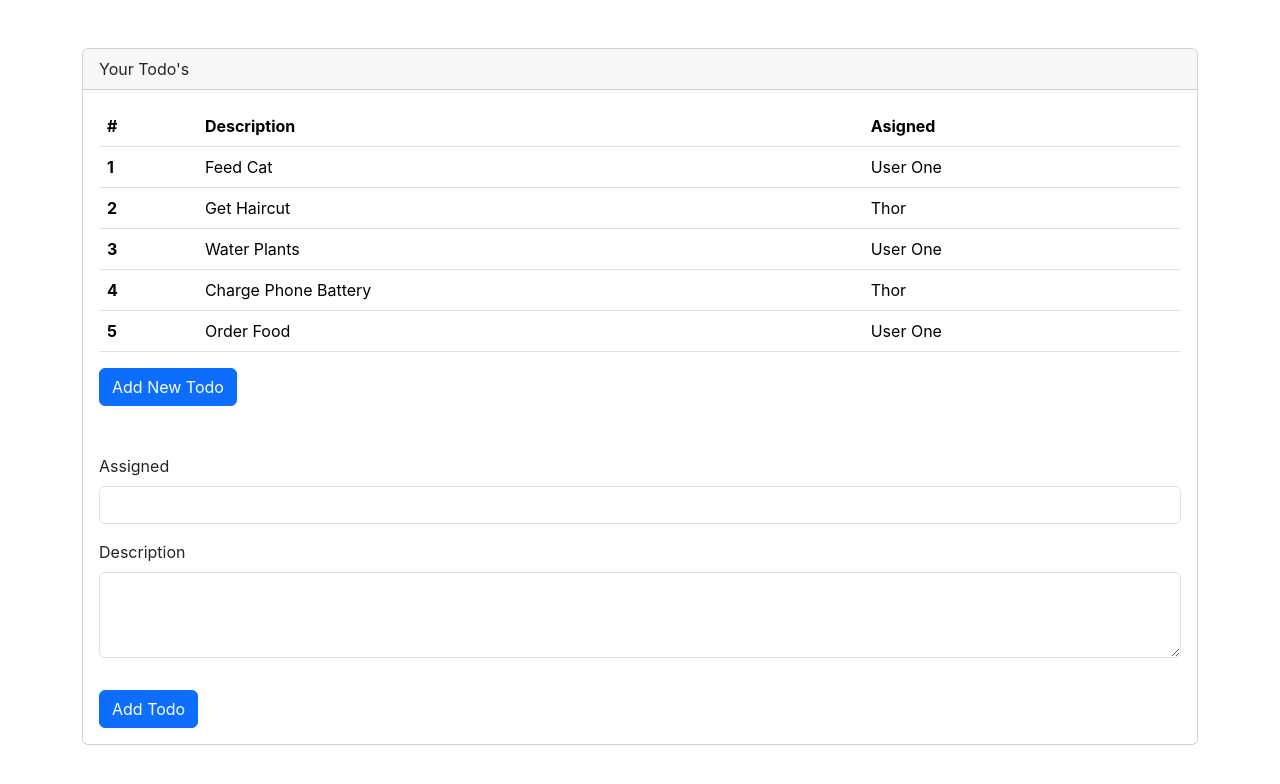
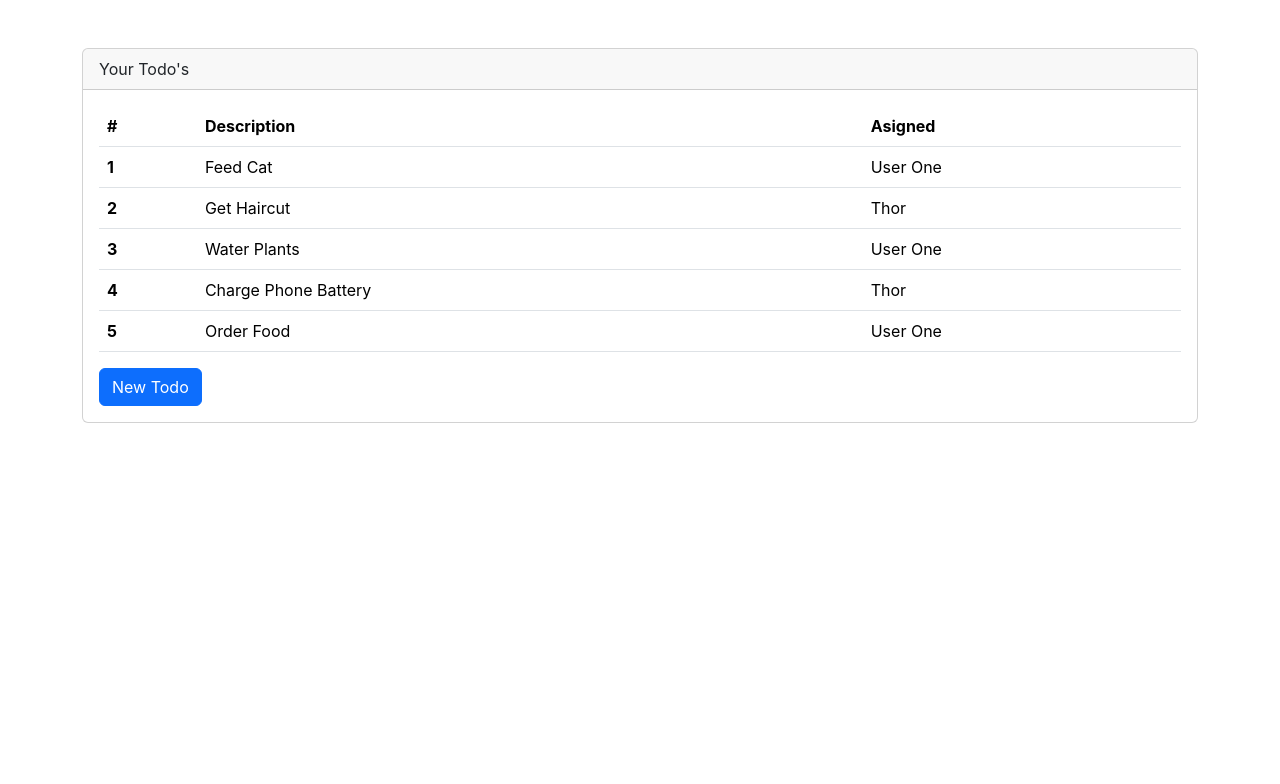
Before and after one commit to reski-id/React, a React (Create React App) app: page / in a window 1280 px wide. Shown: the top 784 px of the page. Built offline with nearby package versions, Linux system fonts and the light colour scheme.

Commit message:
conditional render

```diff
--- a/src/App.js
+++ b/src/App.js
@@ -4,6 +4,8 @@
 import TodoTables from './components/TodoTables';
 
 function App() {
+  const [showAddTodoForm, setshowAddTodoForm] = useState(false);
+
   const  [todos, setTodos]  = useState(
     [
       {RowsNumber : 1, RowsItems: "Feed Cat", RowsAssigned : "User One"},
@@ -45,11 +47,12 @@
         </div>
         <div className='card-body'>
           <TodoTables todos={todos} deleteTodo={deleteTodo}/>
-          <button className='btn btn-primary' onClick={
-            addTodo
-          }>
-            Add New Todo</button>
+          <button className='btn btn-primary' onClick={ () => setshowAddTodoForm(!showAddTodoForm)}>
+            {showAddTodoForm ? "Close New Todo":"New Todo"}</button>
+          {/* conditional rendering */}
+          {showAddTodoForm &&
             <NewTodoForm addTodo={addTodo} />
+          }
         </div>
       </div>
     </div>
```
